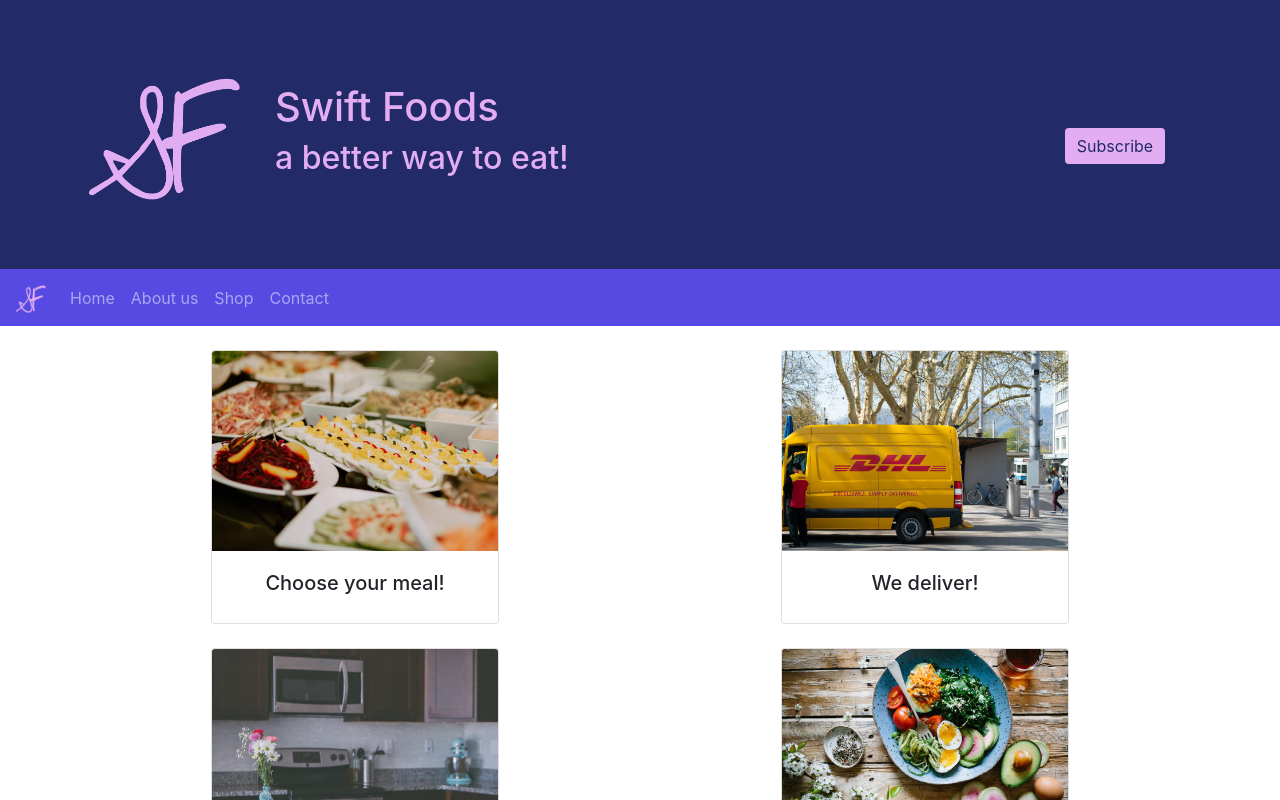
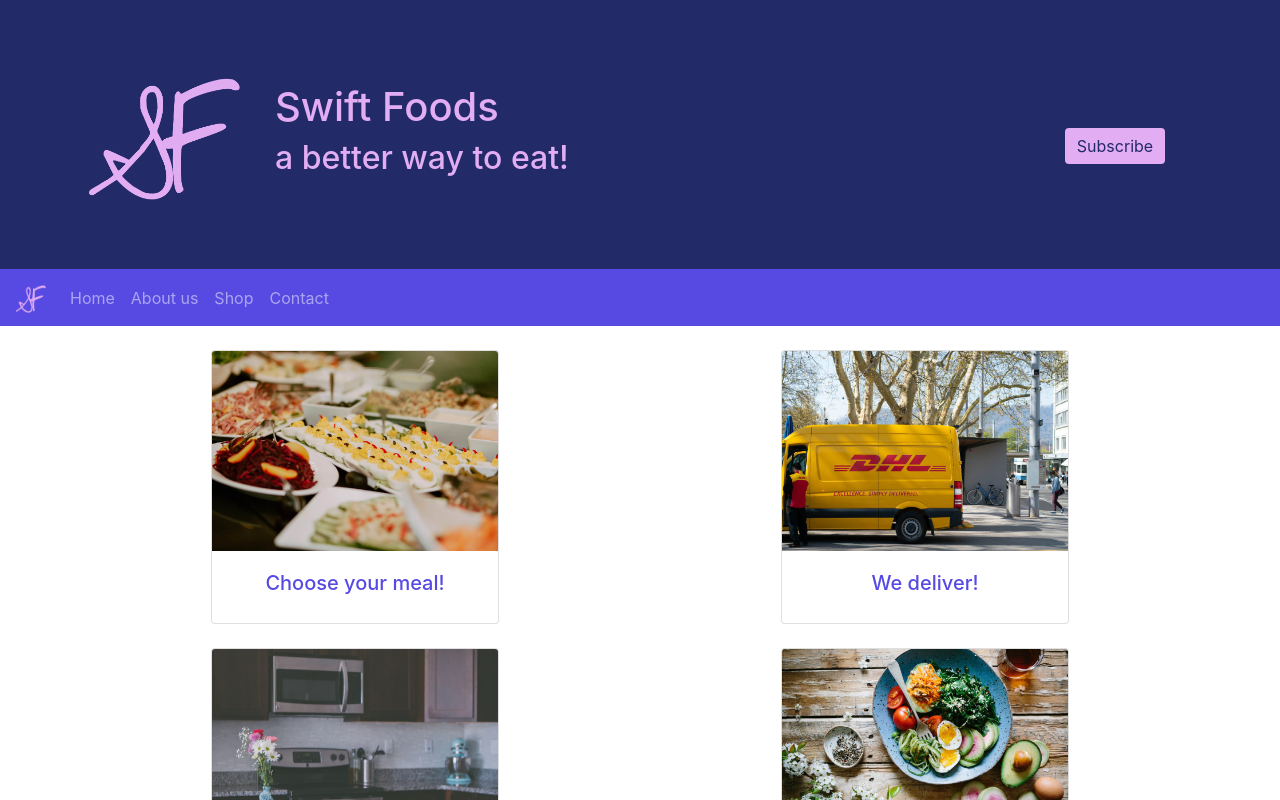
Before and after one commit to Blaine137/SwiftFoods-React, a React (Create React App) app: page / in a window 1280 px wide. Shown: the top 800 px of the page. Built offline with nearby package versions, Linux system fonts and the light colour scheme.

Commit message:
added some styles to the subscribe form

```diff
--- a/src/components/Home/Home.scss
+++ b/src/components/Home/Home.scss
@@ -1,3 +1,7 @@
 .card img{
     height: 200px !important;
 }
+
+h5{
+    color: #574AE2;
+}
```
